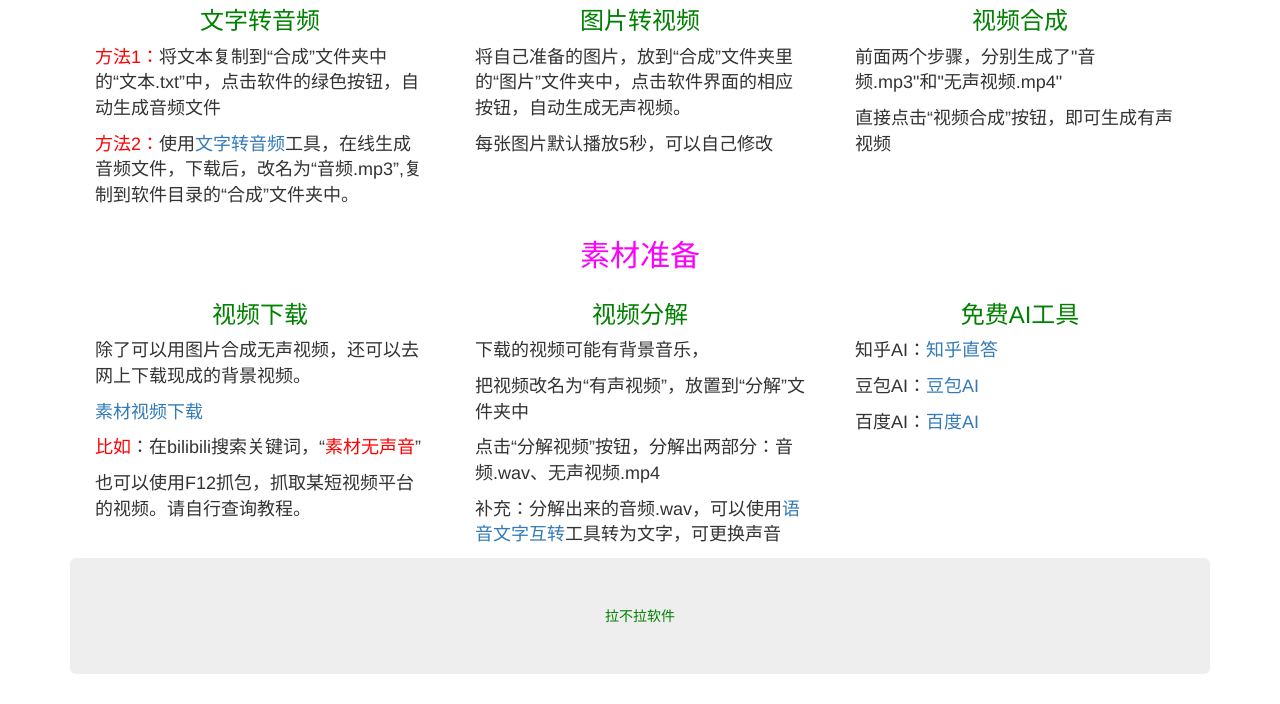
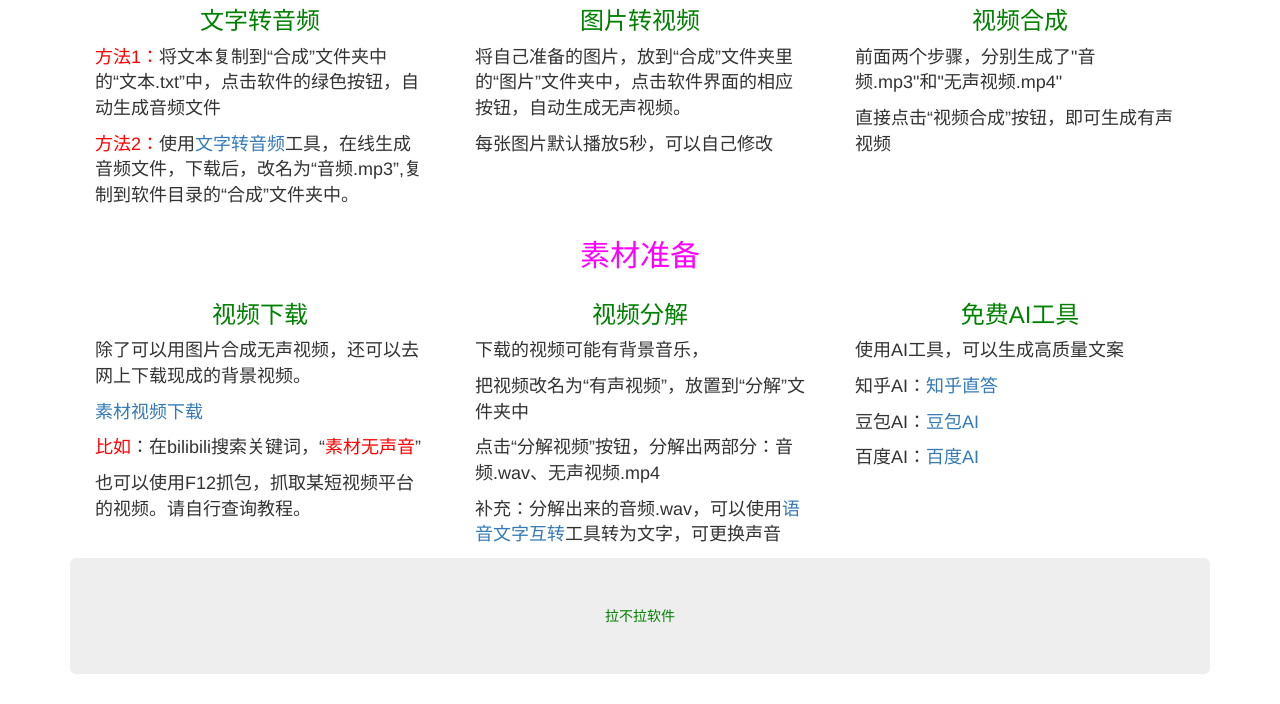
Before and after one commit to zhanzhanglaowu/zhanzhanglaowu.github.io, a plain HTML site: page index.html in a window 1280 px wide. Shown: the part 663-1367 px from the top of the page. Drawn offline with nearby package versions, Linux system fonts and the light colour scheme.

Commit message:
Add files via upload

```diff
--- a/index.html
+++ b/index.html
@@ -134,6 +134,7 @@
 					</div>
 					<div class="col-sm-4">
 						<h3>免费AI工具</h3>
+						<p>使用AI工具，可以生成高质量文案</p>
 						<p>知乎AI：<a target="_blank" href="https://zhida.zhihu.com/">知乎直答</a></p>
 						<p>豆包AI：<a target="_blank" href="https://www.doubao.com/chat/?ghh=1">豆包AI</a></p>
 						<p>百度AI：<a target="_blank" href="https://yiyan.baidu.com/">百度AI</a></p>
```
